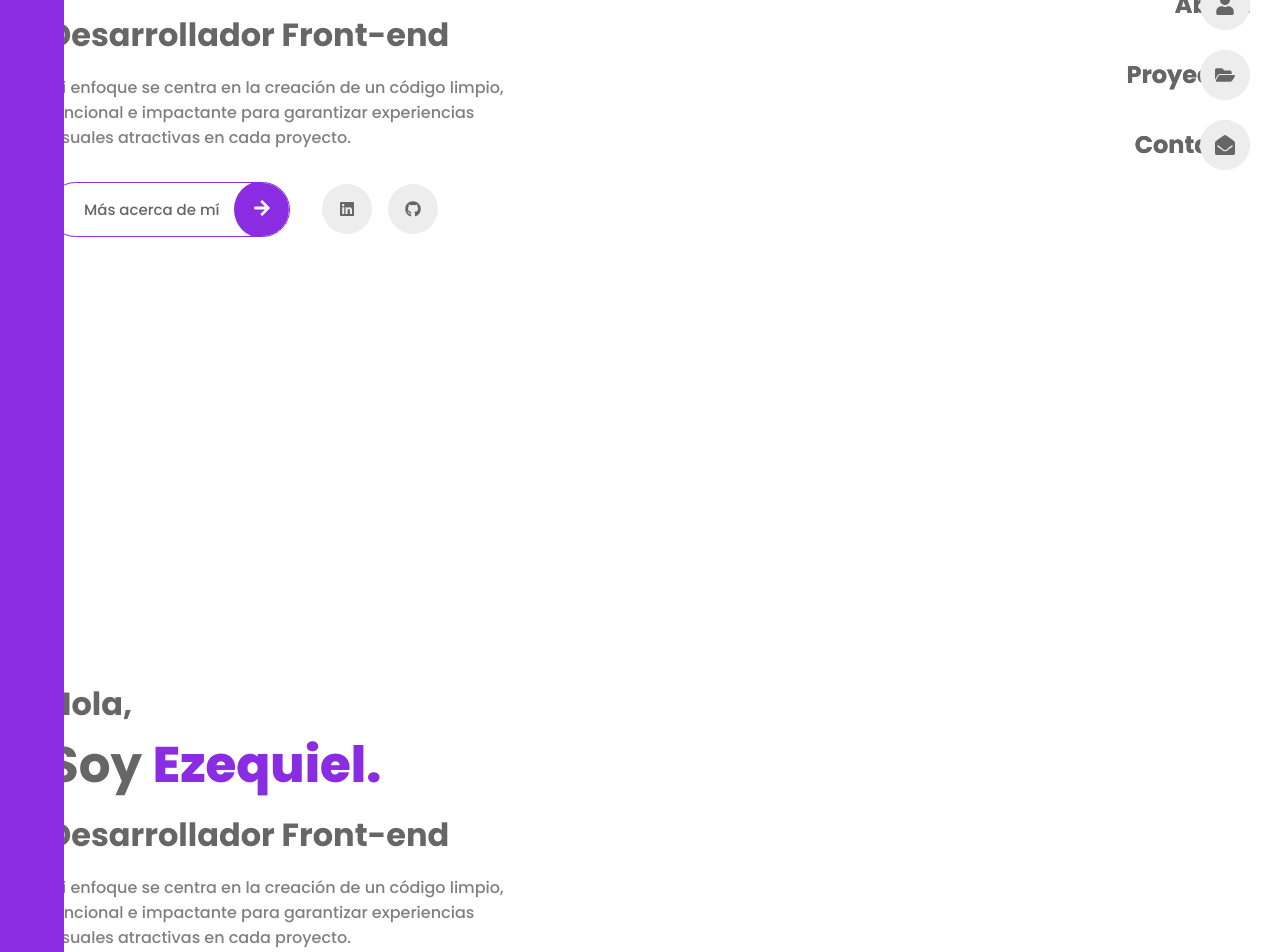
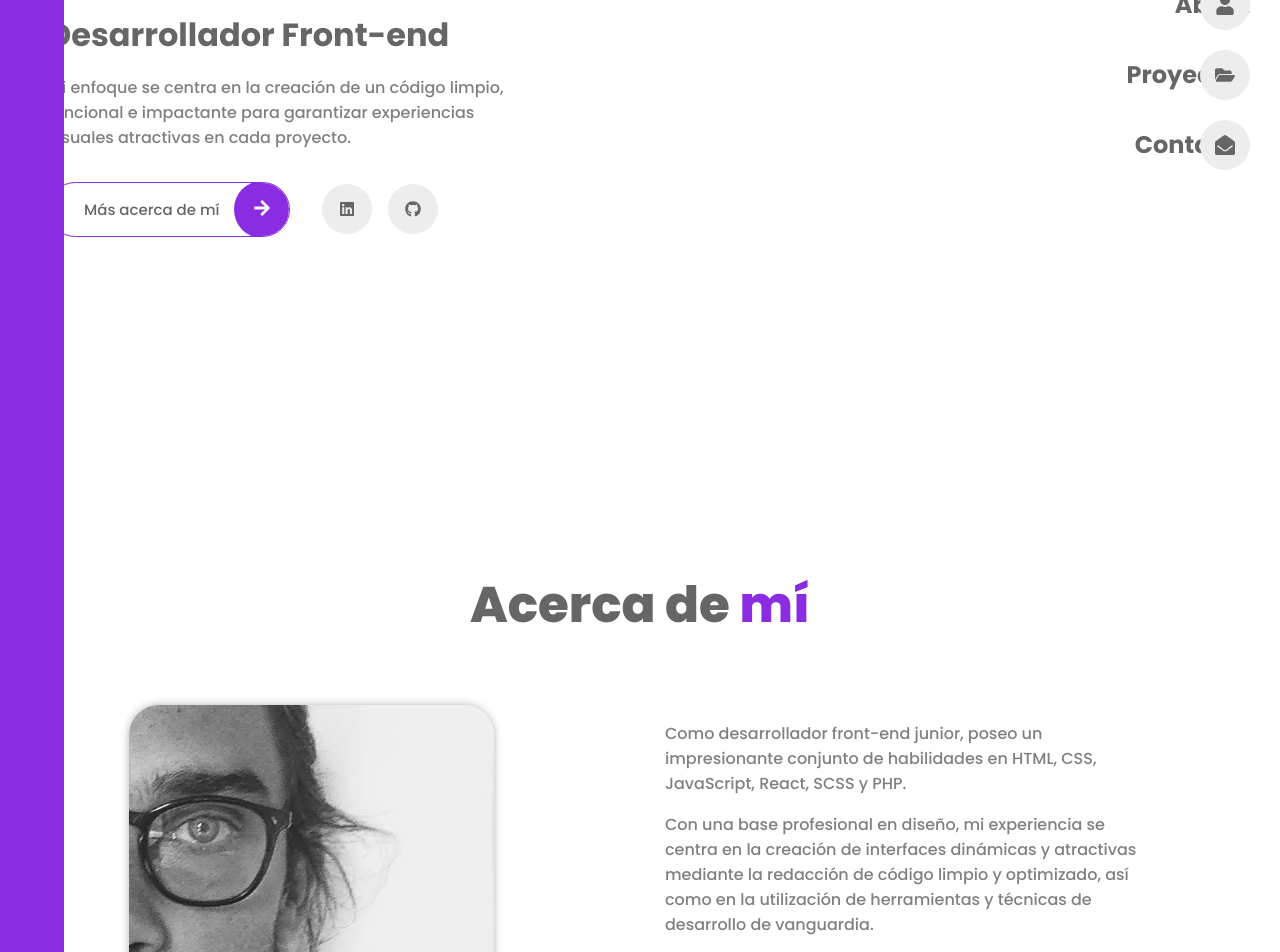
Before and after one commit to eze-ms/Portfolio-React, a React (Create React App) app: page / in a window 1280 px wide. Shown: the part 360-1312 px from the top of the page. Built offline with nearby package versions, Linux system fonts and the light colour scheme.

Commit message:
cambio en la aplicacion

```diff
--- a/src/App.jsx
+++ b/src/App.jsx
@@ -3,7 +3,7 @@ import React from 'react';
 import Themes from './componentes/Themes';
 import NavBar from './componentes/NavBar';
 import { Element } from 'react-scroll';
-import Home from './pages/home/Home';
+// import Home from './pages/home/Home';
 import About from './pages/about/About';
 import Portfolio from './pages/portfolio/Portfolio';
 import Contacto from './pages/contact/Contact';
@@ -15,21 +15,11 @@ function App() {
 
         <NavBar />
         <Themes />
-         {/*
-        <Routes>
-          <Route path="/home" element={<Home />} />
-          <Route path="about/*" element={<About />} />
-          <Route path="portfolio" element={<Portfolio />} />
-          <Route path="contacto" element={<Contacto />} />
 
-          <Route index element={<Home />} />
-        </Routes> */}
 
-     <NavBar />
-
-    <Element name="home" className="element" >
+    {/* <Element name="home" className="element" >
       <Home />
-    </Element>
+    </Element> */}
     <Element name="about" className="element" >
       <About />
     </Element>
```
